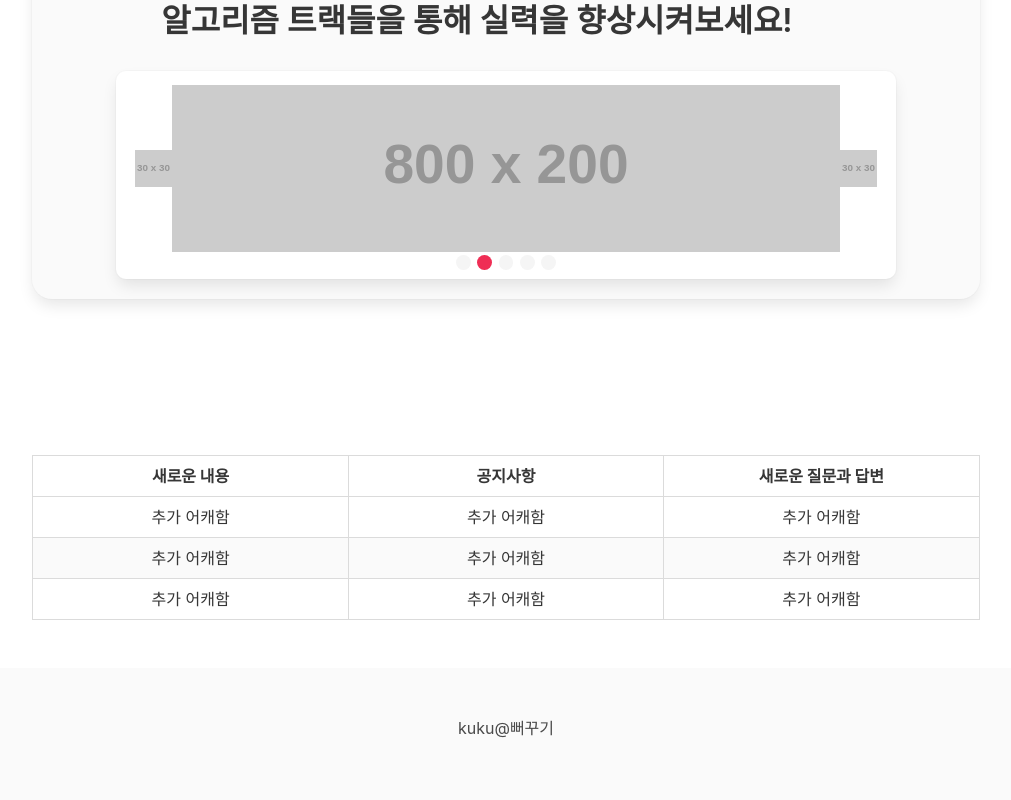
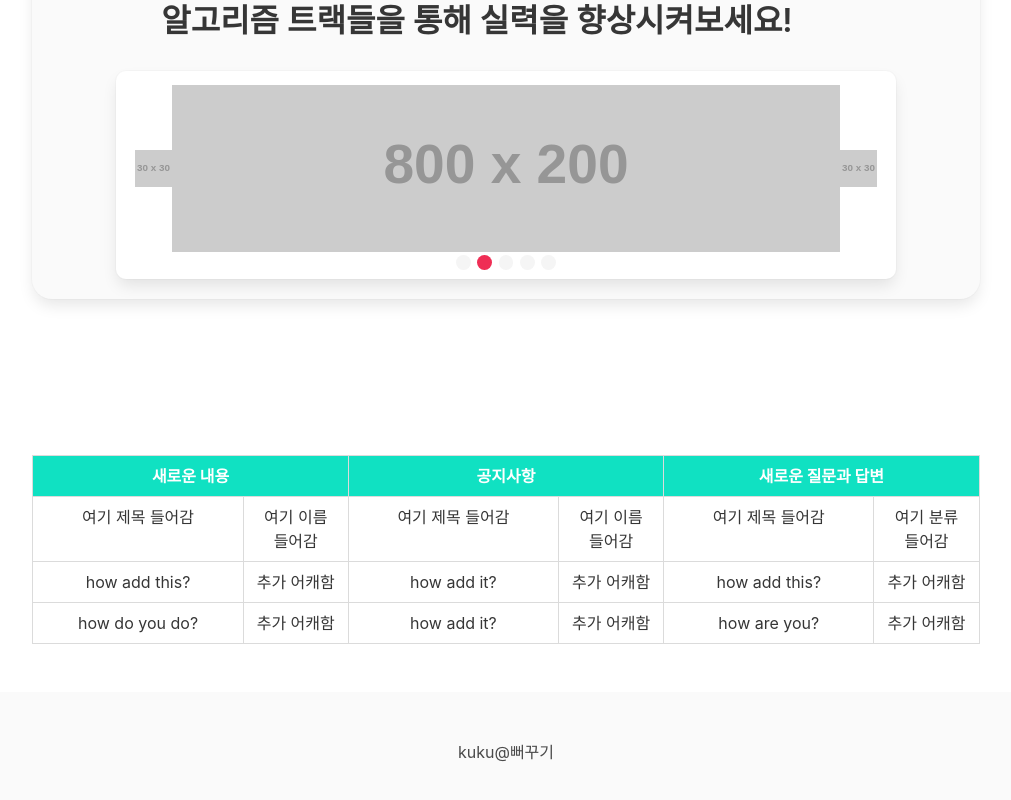
Before and after one commit to lumen4723/kuku, a SvelteKit app in the folder front/: page / in a window 1280 px wide. Shown: the part 1143-1943 px from the top of the page, without its empty margins (134-1145 px from the left). Built offline with nearby package versions, Linux system fonts and the light colour scheme.

Commit message:
Landing_page_V1.3.1

```diff
--- a/front/src/routes/+page.svelte
+++ b/front/src/routes/+page.svelte
@@ -96,7 +96,6 @@
     ">
         <table class="table
         is-bordered
-        is-striped
         is-hoverable
         is-fullwidth"
         style="
@@ -106,26 +105,35 @@
         >
             <thead>
                 <tr>
-                    <th style="text-align: center;">새로운 내용</th>
-                    <th style="text-align: center;">공지사항</th>
-                    <th style="text-align: center;">새로운 질문과 답변</th>
+                    <th colspan="3">새로운 내용</th>
+                    <th colspan="3">공지사항</th>
+                    <th colspan="3">새로운 질문과 답변</th>
                 </tr>
             </thead>
             <tbody>
                 <tr>
-                    <td>추가 어캐함</td>
-                    <td>추가 어캐함</td>
-                    <td>추가 어캐함</td>
+                    <td colspan="2">여기 제목 들어감</td>
+                    <td colspan="1">여기 이름 들어감</td>
+                    <td colspan="2">여기 제목 들어감</td>
+                    <td colspan="1">여기 이름 들어감</td>
+                    <td colspan="2">여기 제목 들어감</td>
+                    <td colspan="1">여기 분류 들어감</td>
                 </tr>
                 <tr>
-                    <td>추가 어캐함</td>
-                    <td>추가 어캐함</td>
-                    <td>추가 어캐함</td>
+                    <td colspan="2">how add this?</td>
+                    <td colspan="1">추가 어캐함</td>
+                    <td colspan="2">how add it?</td>
+                    <td colspan="1">추가 어캐함</td>
+                    <td colspan="2">how add this?</td>
+                    <td colspan="1">추가 어캐함</td>
                 </tr>
                 <tr>
-                    <td>추가 어캐함</td>
-                    <td>추가 어캐함</td>
-                    <td>추가 어캐함</td>
+                    <td colspan="2">how do you do?</td>
+                    <td colspan="1">추가 어캐함</td>
+                    <td colspan="2">how add it?</td>
+                    <td colspan="1">추가 어캐함</td>
+                    <td colspan="2">how are you?</td>
+                    <td colspan="1">추가 어캐함</td>
                 </tr>
             </tbody>
         </table>
@@ -133,4 +141,11 @@
 </section>
 
 <style>
+    thead tr {
+        background-color: #10e1c2;
+    }
+    thead th {
+        text-align: center;
+        color: #ffffff;
+    }
 </style>
```
